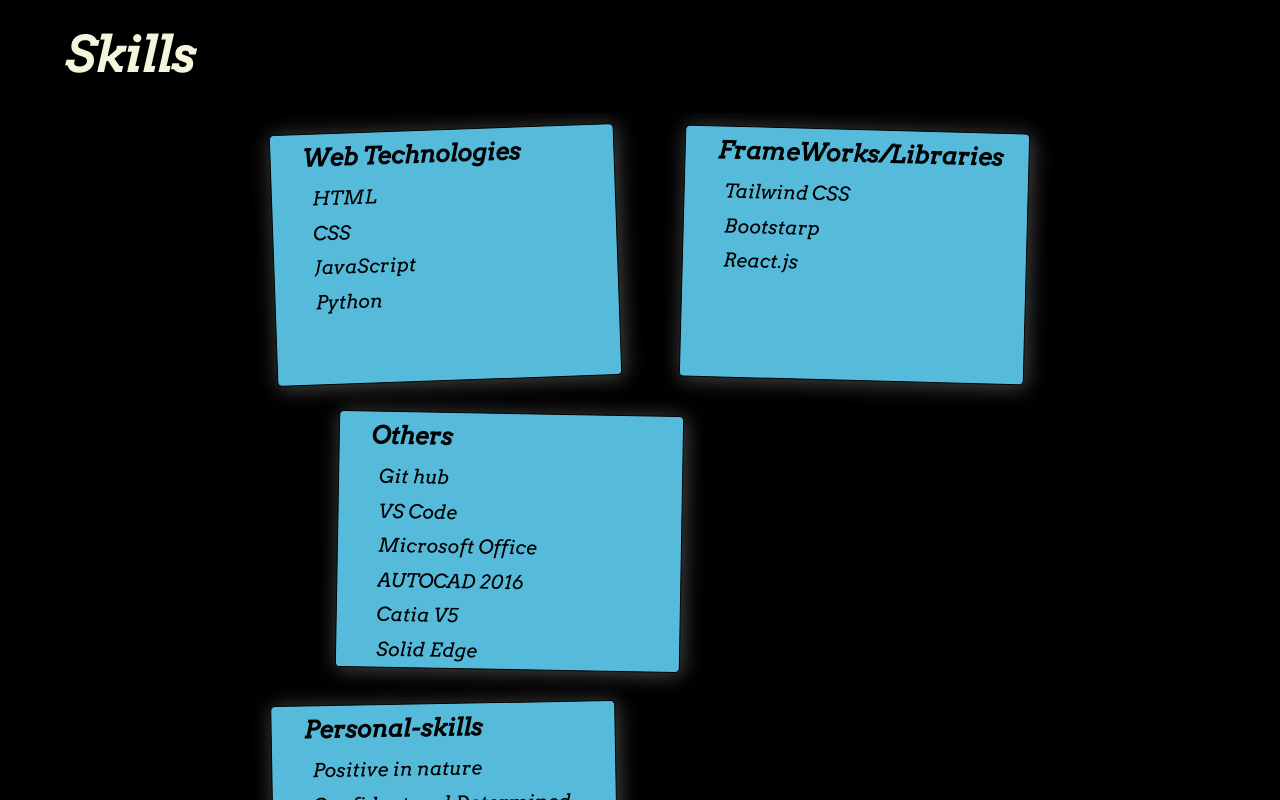
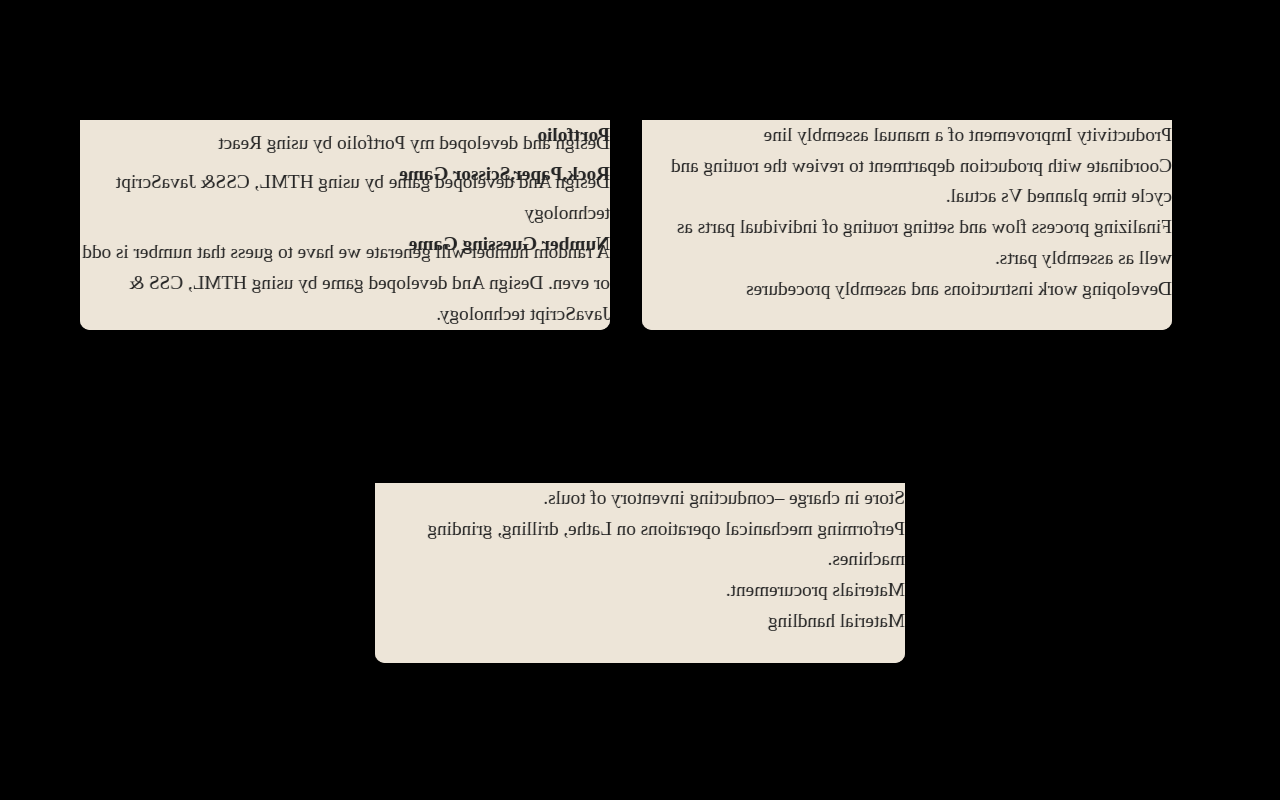
Before and after one commit to maheshsangeet/My_Portfolio, a React (Create React App) app: page / in a window 1280 px wide. Shown: the top 800 px of the page. Built offline with nearby package versions, Linux system fonts and the light colour scheme.

Commit message:
experience section

```diff
--- a/src/App.js
+++ b/src/App.js
@@ -10,8 +10,8 @@
   return (
     <div className="App">
       {/* <Home /> */}
-      {/* <Experience /> */}
-      <Skills />
+      <Experience />
+      {/* <Skills /> */}
       {/* <Education /> */}
       {/* <Contact /> */}
     </div>
--- a/src/components/Experience/Experience.css
+++ b/src/components/Experience/Experience.css
@@ -2,9 +2,8 @@
 #Experience {
   width:100%;
   height:100vh;
-    font-family: 'Arvo', serif;
-    color: red;
   background-color:black;
+  color: #000;
 
 }
 #Experience .heading {
@@ -13,75 +12,90 @@
 color: red;
 padding: 1rem 0 0 4rem;
 }
-#Experience .experience-grid {
-    border: 1px solid black;
-    margin: 2rem auto;
+#Experience .section-container {
+  /* border: 1px solid black; */
+  position: absolute;
+  top: 15vh;
+  left: 5%;
   width: 90%;
-    height: 80vh;
-    display: grid;
-    grid-template-columns: auto auto;
-    /* grid-gap: 10px; */
-    background-color: #2196F3;
+  height: 83vh;
+  display: flex;
+  flex-wrap: wrap;
 }
-#Experience .experience-grid > section {
-    background-color: rgba(255, 255, 255, 0.8);
-    margin: 0  1rem  2rem;
-    padding: 0  0  4rem  2rem;
-    width: 95%;
-    line-height: 1.7;
+section {
+  /* border: 1px solid black; */
+  margin: 0  1rem  2rem 1rem;
+  padding-bottom: 5rem;
+  /* width:650px ; */
+  width: 46%;
+  height: 210px;
+  /* line-height: 1.7; */
+  perspective: 800px;
+
 }
-#Experience .experience-grid section:last-child {
-    grid-column: 1 / 3;
-    width: 50%;
-    margin: 0 auto;
-    border: 1px solid black;
+#Experience .section-container section:last-child {
+  /* border: 1px solid black; */
+  width: 46%;
+  margin:0 auto;
+  height: 180px;
+}
+.tag {
+width: 100%;
+height: 100%;
+position: absolute;
+transform: translate3d(0, 0, 0);
+transform-style: preserve-3d;
+transition: transform 1s;
+}
+.tag-container:hover .tag {
+  transform: rotateY(180deg);
+}
+.tag-side {
+  width: 100%;
+  height: 100%;
+  position: absolute;
+  transform: translate3d(0, 0, 0);
+  backface-visibility: hidden;
+  display: flex;
+  align-items: stretch;
 }
 
+.tag-side.is-back {
+  transform: rotateY(180deg);
+  z-index: 2;
+}
+.tag-text {
+width: 100%;
+color: #222;
+font-family:'Sacramento', cursive;
+}
+/* .tag-1-side.is-back:before {
+background: #e44f47;
+} */
 
-.flip-card {
-    background-color: transparent;
-    width: 600px;
-    height: 205px;
-    perspective: 1000px;
+.tag-1-text {
+background: #ede5d8;
+border-bottom-left-radius: 10px;
+border-bottom-right-radius: 10px;
+position: relative;
+z-index: 1;
+transform: translate3d(0, 0, 0);
 }
 
-  .flip-card-inner {
-    position: relative;
-    width: 100%;
-    /* height: 100%; */
-    transition: transform 0.6s;
-    transform-style: preserve-3d;
-    box-shadow: 0 4px 8px 0 rgba(0,0,0,0.2);
+/* .tag-1-side.is-back .tag-1-text {
+background: #e44f47;
+color: #000;
+} */
+.front-side {
+  padding-top: 3rem;
+  font-size: 1.4rem;
+  text-align: center;
+  line-height: 1;
 }
-
-  .flip-card:hover .flip-card-inner {
-    transform: rotateY(180deg);
-  }
-
-  .flip-card-front, .flip-card-back {
-    position: absolute;
-    width: 100%;
-    height: 100%;
-    backface-visibility: hidden;
-    color: red;
+.back-side {
+  font-size: 1.2rem;
 
 }
-
-  .flip-card-front {
-    margin: 100px 0 ;
-    text-align: center;
+.marg-bottom {
+  margin-bottom: -1.4rem;
 }
-
-  .flip-card-back {
-    transform: rotateY(180deg);
-    margin-top: 1rem;
-  }
-  .flip-card-back ul p{
-    margin-bottom: 1rem;
-  }
-  .flip-card-back ul li {
-    margin-bottom: 1rem;
-  }
-  .flip-card-back ul li.marg-bottom {
-    margin-bottom: 0;
-  }
--- a/src/components/Experience/Experience.js
+++ b/src/components/Experience/Experience.js
@@ -4,18 +4,22 @@
 const Experience = () => {
   return (
     <div id="Experience">
-            <h1 className="heading">Experience</h1>
-            <div className="experience-grid">
+            {/* <h1 className="heading">Experience</h1> */}
+            <div className="section-container">
+
                 <section className="exp1">
-                    <div class="flip-card">
-                        <div class="flip-card-inner">
+                    <div class="tag-container">
+                        <div class="tag">
 
-                            <div class="flip-card-front">
+                            <div class="tag-side  tag-1-side">
+                                <div class="tag-text tag-1-text front-side">
                                     <h1>Sathvik softech </h1>
                                     <h4>(Web Development Intern)</h4>
                                 </div>
+                            </div>
 
-                            <div class="flip-card-back">
+                            <div class="tag-side tag-1-side is-back">
+                                <div class="tag-text tag-1-text back-side">
                                     <ul clasName="back">
                                         <li className="marg-bottom"><strong>Portfolio</strong></li>
                                         <p>Design and developed my Portfolio by using React</p>
@@ -27,18 +31,22 @@
                                 </div>
                             </div>
                         </div>
+                    </div>
                 </section>
 
                 <section className="exp2">
-                    <div class="flip-card">
-                        <div class="flip-card-inner">
+                    <div class="tag-container">
+                        <div class="tag">
 
-                            <div class="flip-card-front">
+                            <div class="tag-side  tag-1-side ">
+                                <div class="tag-text tag-1-text front-side">
                                     <h1>Trillium Flow Technology</h1>
                                     <h4>(Engineer Trainee)</h4>
                                 </div>
+                            </div>
 
-                            <div class="flip-card-back">
+                            <div class="tag-side tag-1-side is-back">
+                                <div class="tag-text tag-1-text back-side">
                                     <ul clasName="back">
                                         <li>Productivity Improvement of a manual assembly line</li>
                                         <li>Coordinate with production department to review the routing and cycle time planned Vs actual.</li>
@@ -48,18 +56,22 @@
                                 </div>
                             </div>
                         </div>
+                    </div>
                 </section>
 
                 <section className="exp3">
-                    <div class="flip-card">
-                        <div class="flip-card-inner">
+                    <div class="tag-container">
+                        <div class="tag">
 
-                            <div class="flip-card-front">
+                            <div class="tag-side  tag-1-side">
+                                <div class="tag-text tag-1-text front-side">
                                     <h1>Sri Guru Enterprises</h1>
                                     <h4>(Trainee)</h4>
                                 </div>
+                            </div>
 
-                            <div class="flip-card-back">
+                            <div class="tag-side tag-1-side is-back">
+                                <div class="tag-text tag-1-text back-side">
                                     <ul clasName="back">
                                         <li>Store in charge –conducting inventory of touls.</li>
                                         <li>Performing mechanical operations on Lathe, drilling, grinding machines.</li>
@@ -69,11 +81,12 @@
                                 </div>
                             </div>
                         </div>
+                    </div>
                 </section>
             </div>
+    </div>
 
-        </div>
-    )
+
+  );
 }
-
 export default Experience;
```
Lines whose indentation alone changed are shown as unchanged.
